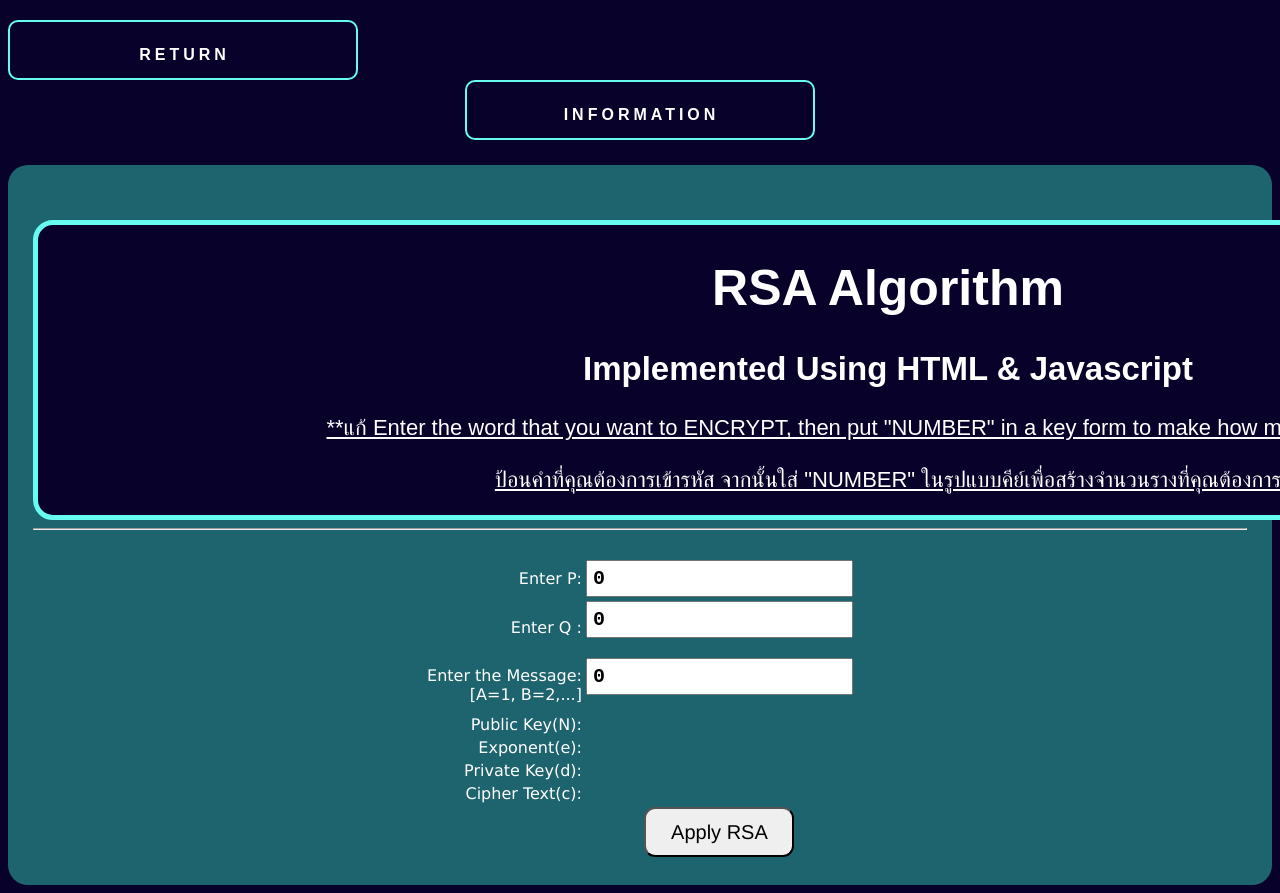
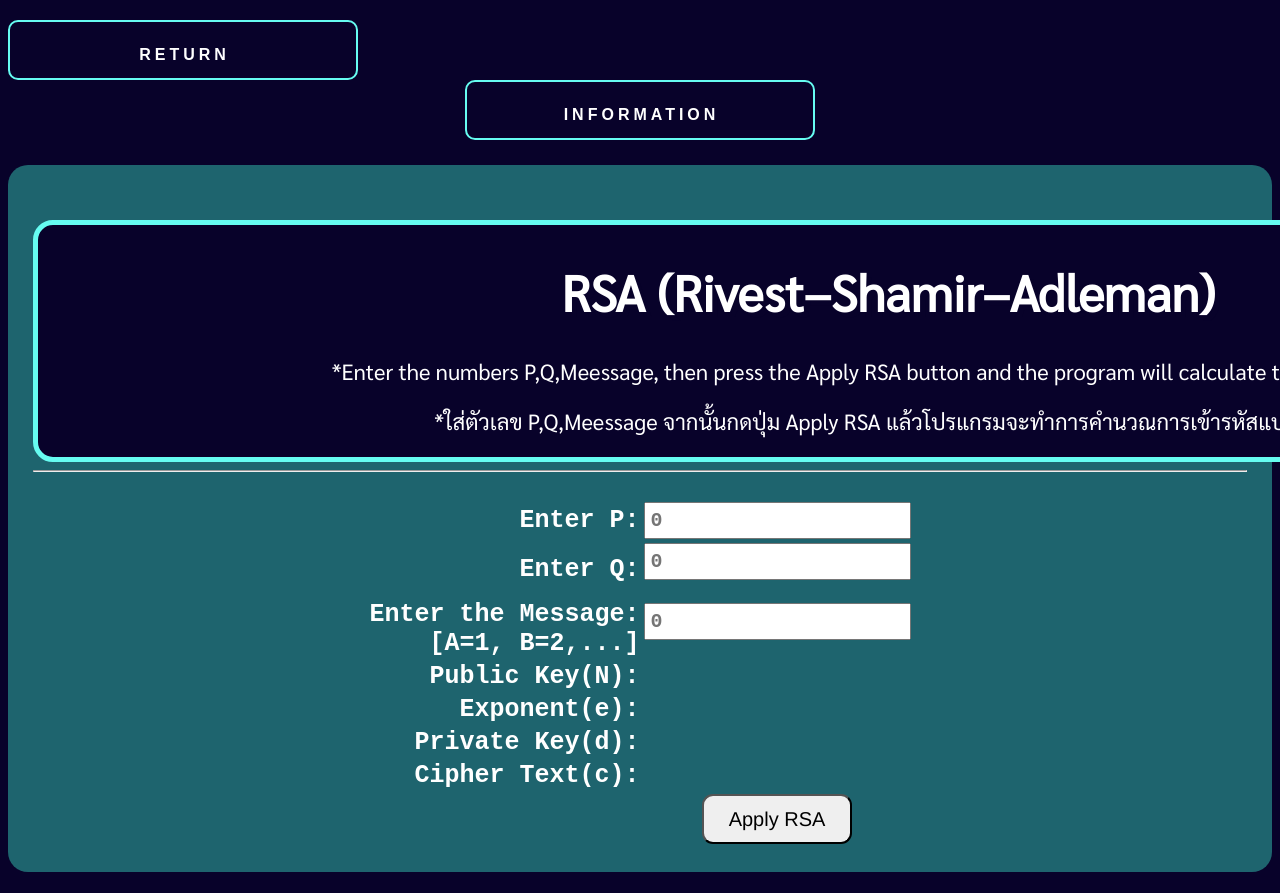
Before and after one commit to Folkvich/KITTIPOS-Encryption, a website: page Rsa.html in a window 1280 px wide. Shown: the top 893 px of the page. Drawn offline with Linux system fonts and the light colour scheme.

Commit message:
#edit font Rsa.html

```diff
--- a/Rsa.html
+++ b/Rsa.html
@@ -20,52 +20,55 @@
     style="color: rgb(255, 255, 255); font-family: Verdana, Geneva, Tahoma, sans-serif; margin-top: 25px; background-color: #1e646e; border-radius: 20px; padding: 25px;">
 
         <div class = "Description">
-        <h1 style="text-align: center; font-size: 50px; text-shadow: 0.1em 0.1em #08022a;" >RSA Algorithm</h1>
-        <h2 style="text-align: center; text-shadow: 0.1em 0.1em #08022a;">Implemented Using HTML & Javascript</h2>
-        <u>**แก้ Enter the word that you want to ENCRYPT, then put "NUMBER" in a key form to make how many rail you need
-        </u><br>
-        <br><u>ป้อนคำที่คุณต้องการเข้ารหัส จากนั้นใส่ "NUMBER" ในรูปแบบคีย์เพื่อสร้างจำนวนรางที่คุณต้องการ</u>
+        <h1 style="text-align: center; font-size: 50px; text-shadow: 0.1em 0.1em #08022a;" >RSA (Rivest–Shamir–Adleman) </h1>
+        <!-- <h2 style="text-align: center; text-shadow: 0.1em 0.1em #08022a;"> Rivest–Shamir–Adleman </h2> -->
+        <p>
+            *Enter the numbers P,Q,Meessage, then press the Apply RSA button and the program will calculate the RSA encoding.
+        </p>
+        <p>
+                *ใส่ตัวเลข P,Q,Meessage  จากนั้นกดปุ่ม Apply RSA แล้วโปรแกรมจะทำการคำนวณการเข้ารหัสแบบ RSA
+        </p>
         <p></p>
         </div>
 
         <hr>
         <table class="center">
             <tr>
-                <td align=right>Enter P:</td>
-                <td><input type="number" value="0" id="p" style=" font-family: 'Courier New', Courier, monospace ;font-size: 20px; font-weight: bold; padding: 5px;"></td>
+                <td align=right  style=" font-family: 'Courier New', Courier, monospace ;font-size: 25px; font-weight: bold;">Enter P:</td>
+                <td><input placeholder="0" type="number"  id="p" style=" font-family: 'Courier New', Courier, monospace ;font-size: 20px; font-weight: bold; padding: 5px;"></td>
                 <!-- <input id="plaintext" type="text" > -->
                 <br>
             </tr>
             <tr>
-                <td align=right>Enter Q :</td>
-                <td><input type="number" value="0" id="q" style=" font-family: 'Courier New', Courier, monospace ;font-size: 20px; font-weight: bold; padding: 5px;"></p>
+                <td align=right style=" font-family: 'Courier New', Courier, monospace ;font-size: 25px; font-weight: bold;">Enter Q:</td>
+                <td><input placeholder="0" type="number"  id="q" style=" font-family: 'Courier New', Courier, monospace ;font-size: 20px; font-weight: bold; padding: 5px;"></p>
                 </td>
             </tr>
             <tr>
-                <td align=right>Enter the Message:<br>[A=1, B=2,...]</td>
-                <td><input type="number" value="0" id="msg" style=" font-family: 'Courier New', Courier, monospace ;font-size: 20px; font-weight: bold; padding: 5px;"></p>
+                <td align=right style=" font-family: 'Courier New', Courier, monospace ;font-size: 25px; font-weight: bold;">Enter the Message:<br>[A=1, B=2,...]</td>
+                <td><input placeholder="0" type="number"  id="msg" style=" font-family: 'Courier New', Courier, monospace ;font-size: 20px; font-weight: bold; padding: 5px;"></p>
                 </td>
             </tr>
             <tr>
-                <td align=right>Public Key(N):</td>
+                <td align=right  style=" font-family: 'Courier New', Courier, monospace ;font-size: 25px; font-weight: bold;">Public Key(N):</td>
                 <td>
                     <p id="publickey(N)" ></p>
                 </td>
             </tr>
             <tr>
-                <td align=right>Exponent(e):</td>
+                <td align=right style=" font-family: 'Courier New', Courier, monospace ;font-size: 25px; font-weight: bold;">Exponent(e):</td>
                 <td>
                     <p id="exponent(e)"></p>
                 </td>
             </tr>
             <tr>
-                <td align=right>Private Key(d):</td>
+                <td align=right style=" font-family: 'Courier New', Courier, monospace ;font-size: 25px; font-weight: bold;">Private Key(d):</td>
                 <td>
                     <p id="privatekey(d)"></p>
                 </td>
             </tr>
             <tr>
-                <td align=right>Cipher Text(c):</td>
+                <td align=right style=" font-family: 'Courier New', Courier, monospace ;font-size: 25px; font-weight: bold;">Cipher Text(c):</td>
                 <td>
                     <p id="ciphertext(ct)"></p>
                 </td>
@@ -77,6 +80,9 @@
         </table>
     </center>
 </body>
+<style>
+    @import url('https://fonts.googleapis.com/css2?family=Sarabun&display=swap');
+    </style>
 
 </html>
 
@@ -124,6 +130,12 @@
     background-color: rgb(8, 2, 42);
     font-family: 'Sarabun', sans-serif;
 
+  }
+
+  .Header{
+    margin-top: 10px;
+    font-size: 50px;
+    font-family: 'Courier New', Courier, monospace;
   }
 
     .center {
```
